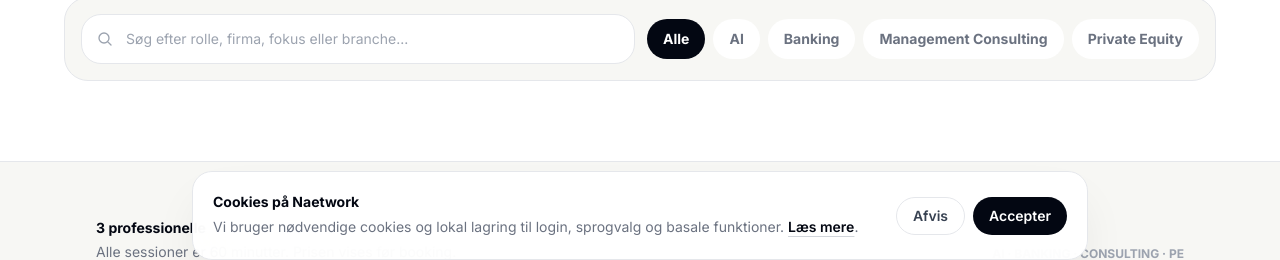
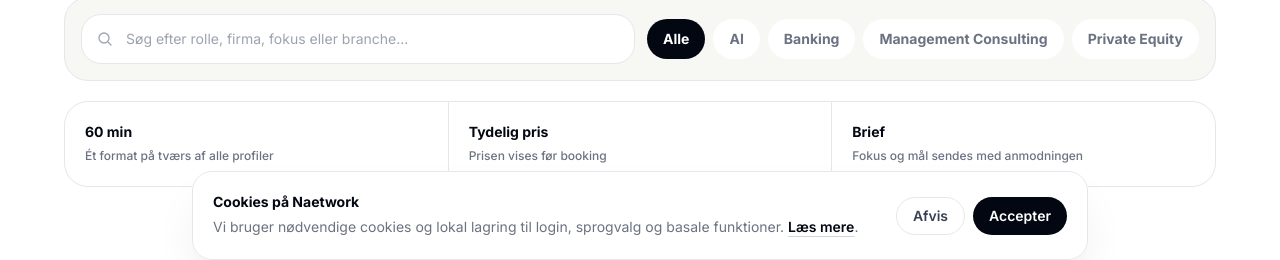
Before and after one commit to mikkelstreet-png/Naetwork, a Next.js app: page /professionals in a window 1280 px wide. Shown: the part 520-780 px from the top of the page. Built offline with nearby package versions, Linux system fonts and the light colour scheme; no server answers; the database is empty.

Commit message:
Add marketplace trust signals

```diff
--- a/app/professionals/page.tsx
+++ b/app/professionals/page.tsx
@@ -175,6 +175,21 @@ export default function ProfessionalsPage() {
     viewProfile: isDa ? 'Se profil' : 'View profile',
   }
 
+  const marketplaceSignals = [
+    {
+      value: '60 min',
+      label: isDa ? 'Ét format på tværs af alle profiler' : 'One format across all profiles',
+    },
+    {
+      value: isDa ? 'Tydelig pris' : 'Clear price',
+      label: isDa ? 'Prisen vises før booking' : 'Price shown before booking',
+    },
+    {
+      value: 'Brief',
+      label: isDa ? 'Fokus og mål sendes med anmodningen' : 'Focus and goal are sent with the request',
+    },
+  ]
+
   function resetFilters() {
     setSearch('')
     setIndustryFilter('all')
@@ -230,6 +245,15 @@ export default function ProfessionalsPage() {
                 ))}
               </div>
             </div>
+          </div>
+
+          <div className="mt-5 grid gap-px overflow-hidden rounded-3xl border border-gray-200 bg-gray-200 md:grid-cols-3">
+            {marketplaceSignals.map((signal) => (
+              <div key={signal.value} className="bg-white p-5">
+                <p className="text-sm font-black text-gray-950">{signal.value}</p>
+                <p className="mt-1 text-xs font-medium leading-relaxed text-gray-500">{signal.label}</p>
+              </div>
+            ))}
           </div>
         </div>
       </section>
```
